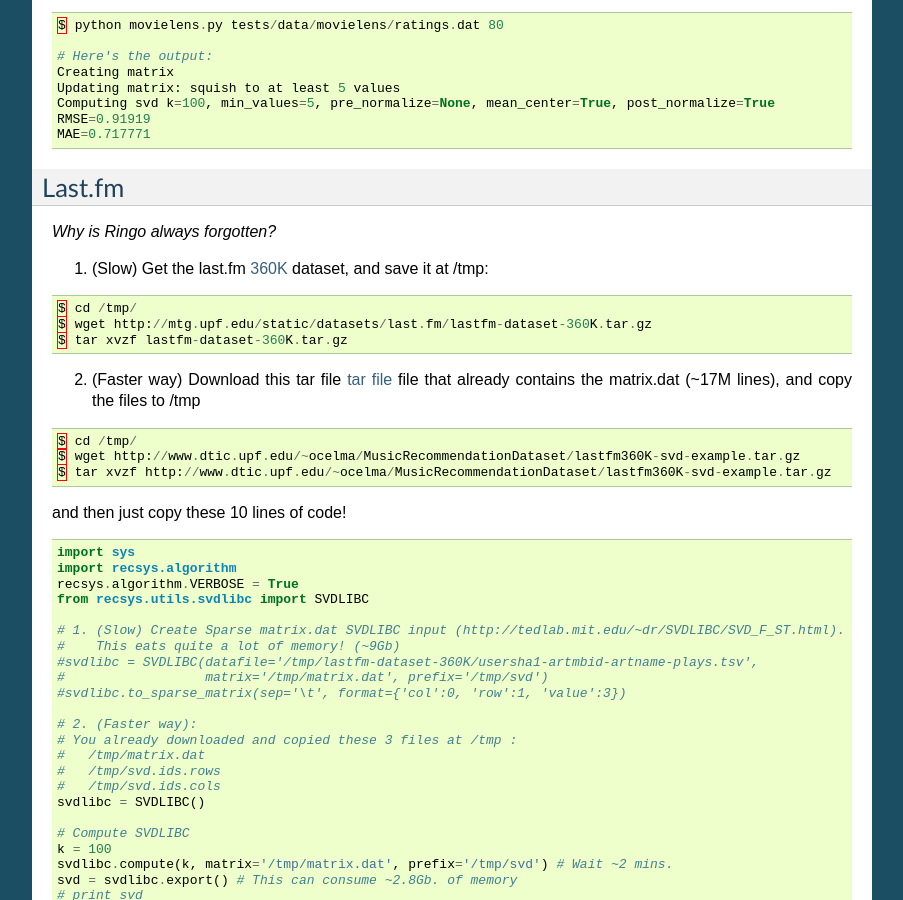
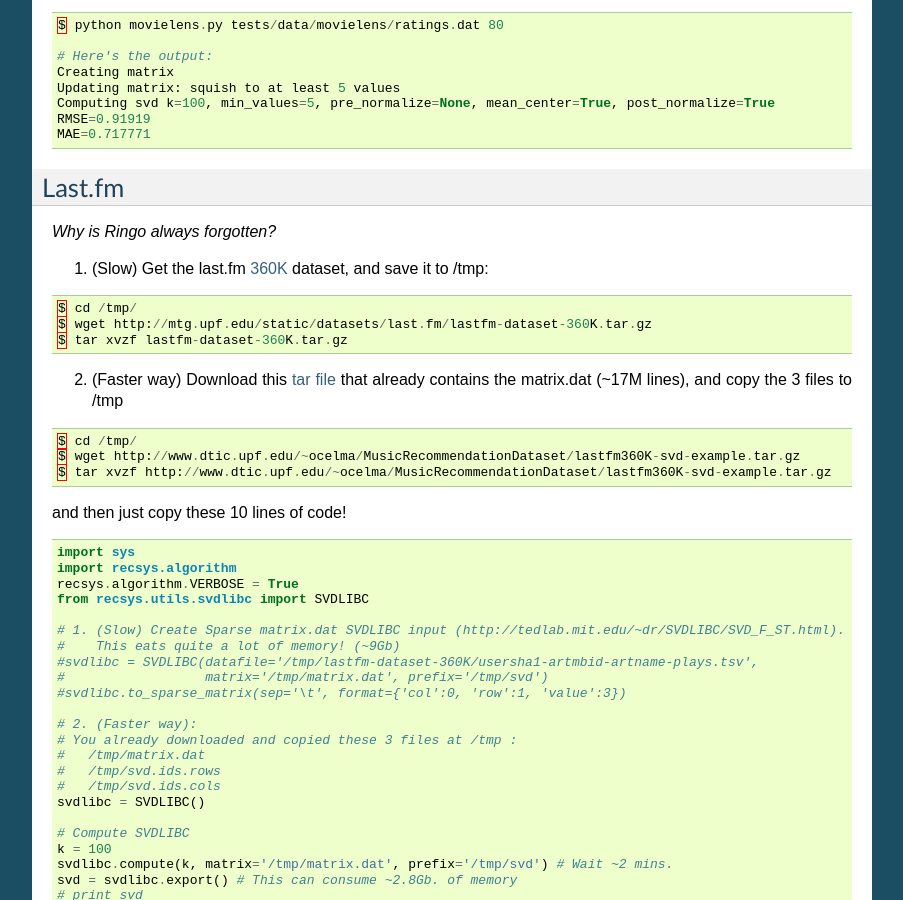
Before and after one commit to ocelma/python-recsys, a Sphinx documentation site: the page built from doc/source/examples.rst, in a window 1280 px wide and 900 px high, scrolled down 909 px. Shown: the whole window, without its empty margins (198-1101 px from the left). Built offline with Sphinx 7.4.7, drawn with Linux system fonts in a browser that asks for light colours; formulas are drawn with MathJax 3; pages that are not in the unit, such as notebooks, are missing from menus.

Commit message:
last.fm example

```diff
--- a/doc/source/examples.rst
+++ b/doc/source/examples.rst
@@ -70,7 +70,7 @@ Last.fm
 
 *Why is Ringo always forgotten?*
 
-1. (Slow) Get the last.fm `360K`_ dataset, and save it at /tmp:
+1. (Slow) Get the last.fm `360K`_ dataset, and save it to /tmp:
 
 .. _`360K`: http://mtg.upf.edu/static/datasets/last.fm/lastfm-dataset-360K.tar.gz
 
@@ -80,7 +80,7 @@ Last.fm
     $ wget http://mtg.upf.edu/static/datasets/last.fm/lastfm-dataset-360K.tar.gz
     $ tar xvzf lastfm-dataset-360K.tar.gz
 
-2. (Faster way) Download this tar file `tar file`_ file that already contains the matrix.dat (~17M lines), and copy the files to /tmp
+2. (Faster way) Download this `tar file`_ that already contains the matrix.dat (~17M lines), and copy the 3 files to /tmp
 
 .. _`tar file`: http://csc.media.mit.edu/docs/divisi2/install.html
 
```
